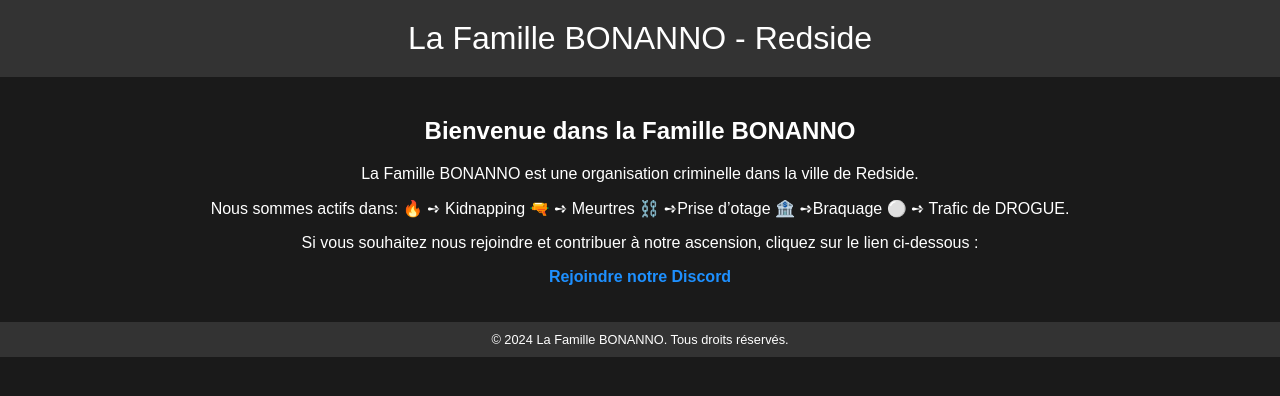
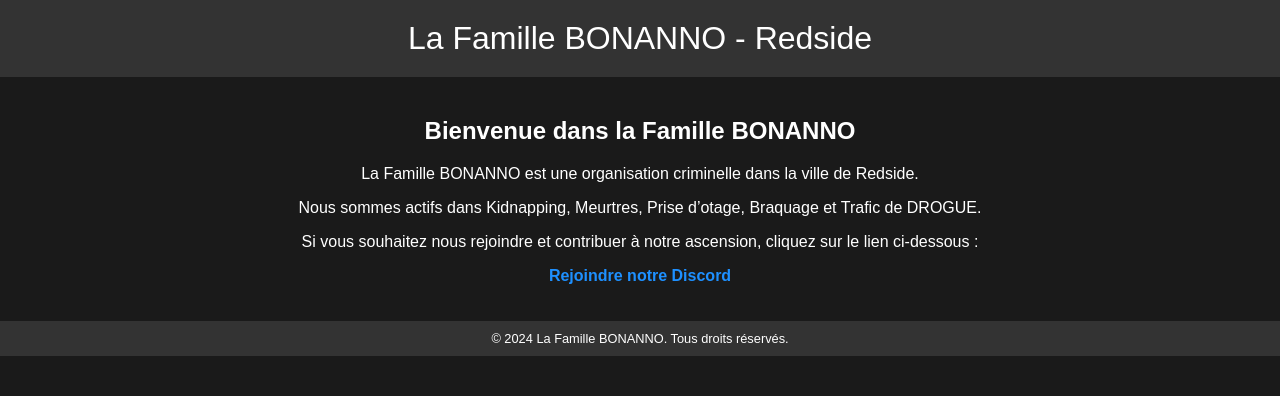
Before and after one commit to BONANNO-Family/BONANNO, a plain HTML site: page index.html in a window 1280 px wide. Drawn offline with Linux system fonts and the light colour scheme.

Commit message:
index.html

```diff
--- a/index.html
+++ b/index.html
@@ -40,12 +40,7 @@
     <section>
         <h2>Bienvenue dans la Famille BONANNO</h2>
         <p>La Famille BONANNO est une organisation criminelle dans la ville de Redside.</p>
-        <p>Nous sommes actifs dans:
-🔥 ➺ Kidnapping
-🔫 ➺ Meurtres
-⛓️ ➺Prise d’otage
-🏦 ➺Braquage
-⚪ ➺ Trafic de DROGUE.</p>
+        <p>Nous sommes actifs dans Kidnapping, Meurtres, Prise d’otage, Braquage et Trafic de DROGUE.</p>
         <p>Si vous souhaitez nous rejoindre et contribuer à notre ascension, cliquez sur le lien ci-dessous :</p>
         <p><a href="https://discord.gg/RKxp34j7S6" target="_blank">Rejoindre notre Discord</a></p>
     </section>
```
